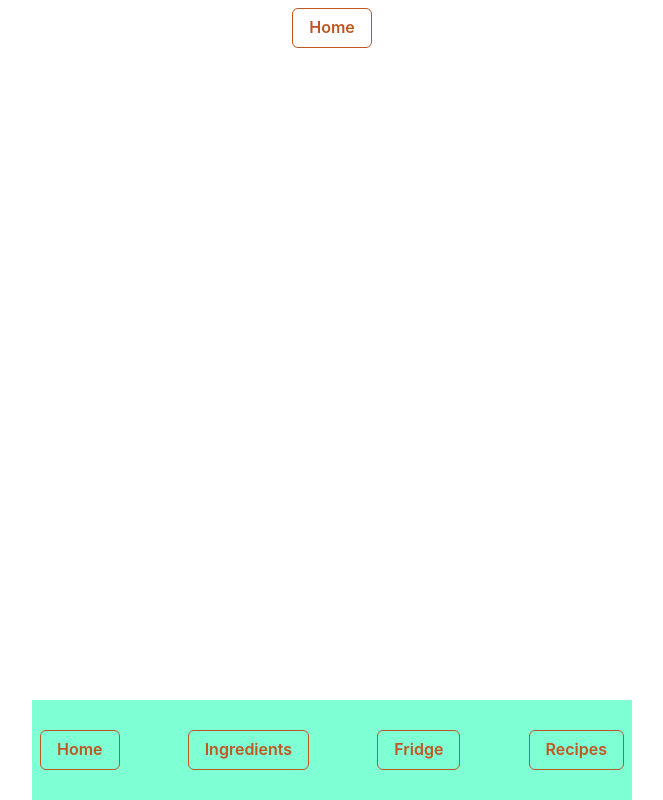
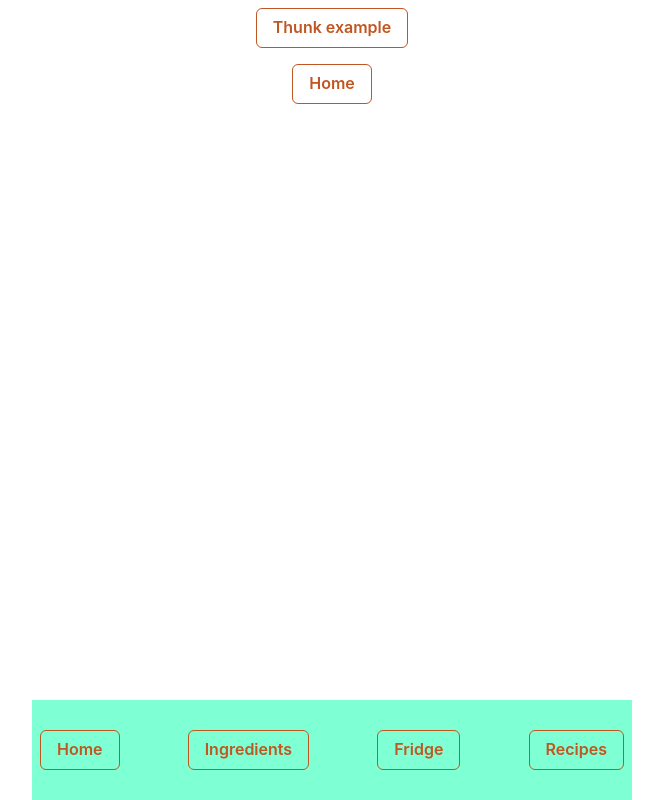
Before and after one commit to annaabramowicz/Food-planner, a React (Create React App) app: page / in a window 1280 px wide. Shown: the whole page, without its empty margins (308-971 px from the left). Built offline with nearby package versions, Linux system fonts and the light colour scheme; no server answers.

Commit message:
test changes

```diff
--- a/src/App/App.jsx
+++ b/src/App/App.jsx
@@ -16,15 +16,15 @@ import { getRecipesAsyc, getAllRecipes } from "store/recipes/recipes";
 function App() {
   const dispatch = useDispatch();
   const recipes = useSelector(getAllRecipes);
-  // console.log(recipes);
 
-  // const handleClick = () => {
-  // dispatch(getRecipesAsyc());
-  // };
+  const handleClick = () => {
+    console.log(recipes);
+    dispatch(getRecipesAsyc());
+  };
 
   return (
     <>
-      {/* <Button onClick={handleClick}>Thunk example</Button> */}
+      <Button onClick={handleClick}>Thunk example</Button>
       <Box width="600px" margin="0 auto">
         <Router>
           <Flex>
@@ -45,6 +45,9 @@ function App() {
           </Flex>
           <div>
             <Switch>
+              <Route path="/">
+                <Home />
+              </Route>
               <Route path="/ingredients">
                 <Ingredients />
               </Route>
@@ -53,9 +56,6 @@ function App() {
               </Route>
               <Route path="/recipes">
                 <Recipes />
-              </Route>
-              <Route path="/">
-                <Home />
               </Route>
             </Switch>
           </div>
```
